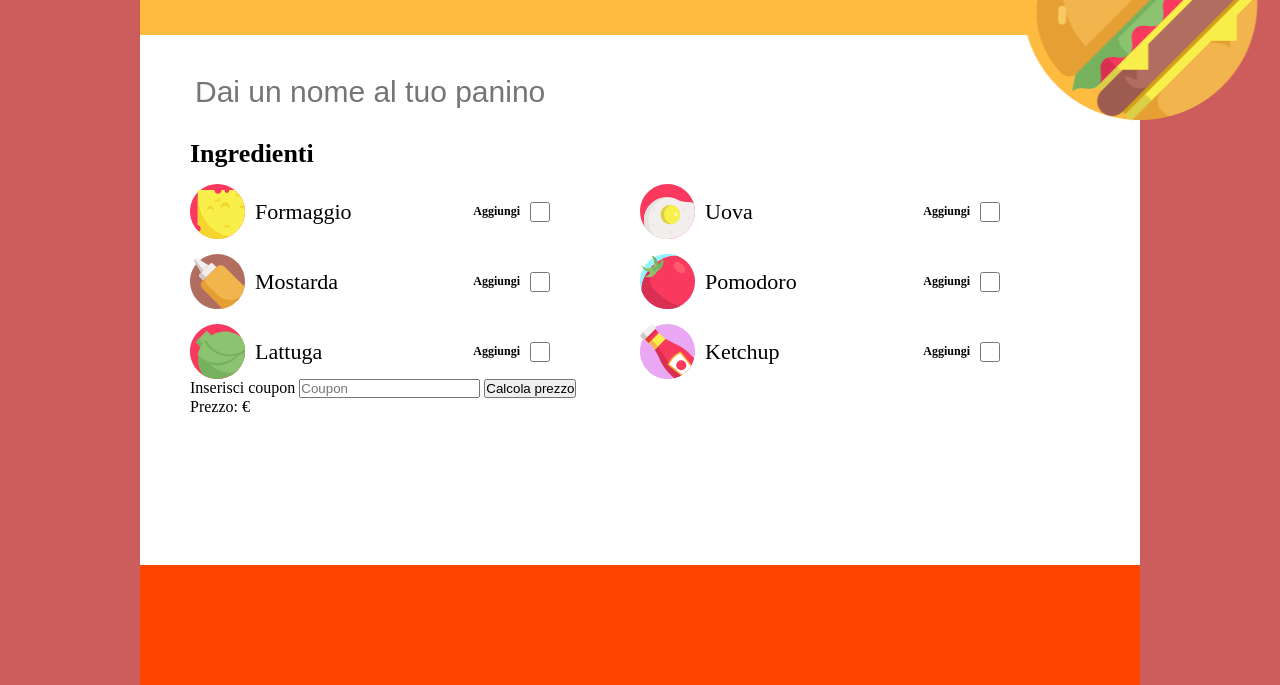
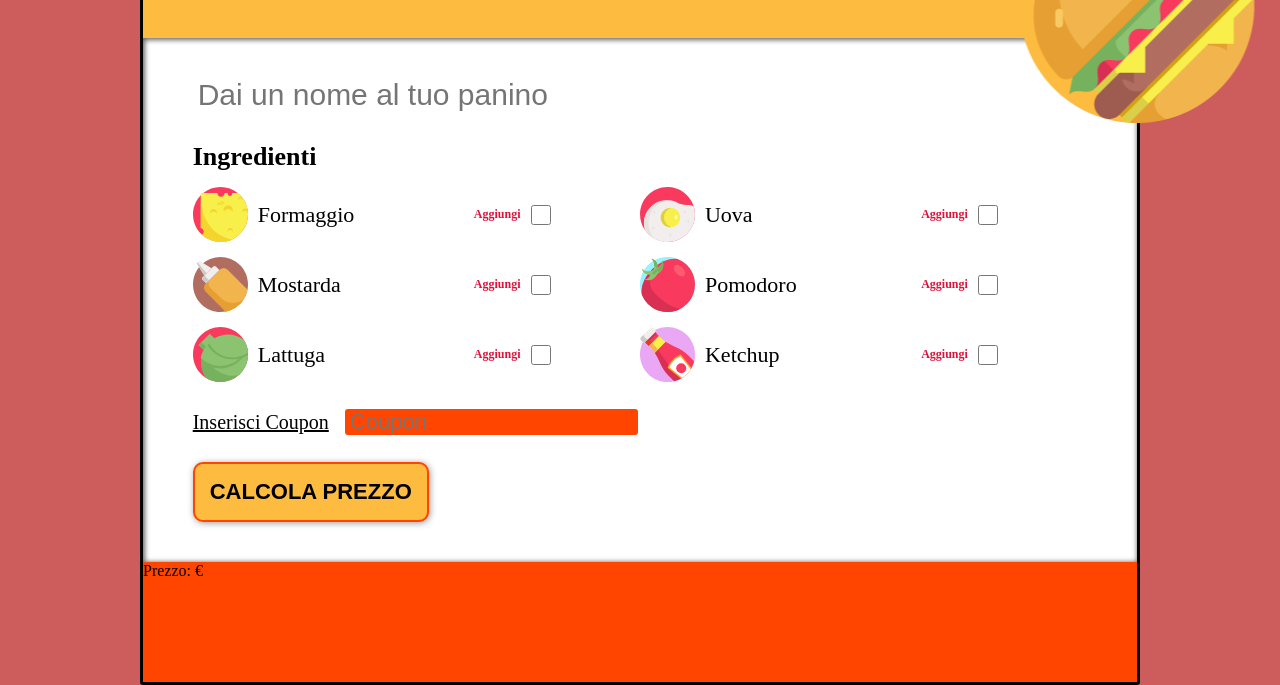
Before and after one commit to zuingo88/js-burger, a plain HTML site: page index.html in a window 1280 px wide. Shown: the part 115-800 px from the top of the page. Drawn offline with nearby package versions, Linux system fonts and the light colour scheme.

Commit message:
upgrade css

```diff
--- a/css/main.css
+++ b/css/main.css
@@ -18,13 +18,15 @@ body {
 }
 
 .total_container {
+    flex-direction: column;
+    justify-content: space-between;
+
     height: 100%;
     width: 80%;
     max-width: 1000px;
     margin: auto;
-
-    flex-direction: column;
-    justify-content: space-between;
+    border: solid 3px black;
+    border-radius: 3px;
 }
 
 .container {
@@ -65,6 +67,9 @@ main {
     flex-grow: 1;
     background-color: white;
     overflow: auto;
+    -webkit-box-shadow: inset 1px 1px 5px 1px rgba(50, 50, 50, 0.75);
+    -moz-box-shadow:    inset 1px 1px 5px 1px rgba(50, 50, 50, 0.75);
+    box-shadow:         inset 1px 1px 5px 1px rgba(50, 50, 50, 0.75);
 }
 
 /* your_name */
@@ -116,6 +121,7 @@ main {
 
 .lista_ingredienti li span {
     margin-right: 10px;
+    color: crimson;
     font-size: 12px;
     font-weight: bold;
 }
@@ -123,6 +129,62 @@ main {
 .lista_ingredienti li input {
     width: 20px;
     height: 20px;
+
+}
+
+.lista_ingredienti li input[type="checkbox"] {
+    border: solid 1px black;
+    border-radius: 3px;
+    background-color: crimson;
+}
+
+/* discount */
+.discount {
+    margin-top: 25px;
+}
+
+.discount label {
+    font-size: 20px;
+    text-decoration: underline;
+}
+
+.discount input {
+    font-size: 22px;
+    color: white;
+    background-color: orangered;
+    border: solid 2px white;
+    border-radius: 5px;
+    margin-left: 10px;
+    padding-left: 5px;
+}
+
+.discount input:focus {
+    border: solid 2px black;
+}
+
+/* calcola */
+.calcola button {
+    margin-top: 25px;
+    margin-bottom: 25px;
+    padding: 15px;
+    font-size: 22px;
+    font-weight: bold;
+    text-transform: uppercase;
+    background-color: #fdbb40;
+    border: solid 2px orangered;
+    border-radius: 10px;
+    webkit-box-shadow: 1px 1px 6px 0px rgba(50, 50, 50, 0.50);
+    -moz-box-shadow: 1px 1px 6px 0px rgba(50, 50, 50, 0.50);
+    box-shadow: 1px 1px 6px 0px rgba(50, 50, 50, 0.50);
+    transition: 0.5s;
+    cursor: pointer;
+}
+
+.calcola button:hover {
+    text-decoration: underline;
+    color: white;
+    background-color: orangered;
+    border: solid 2px black;
 }
 
 /* YOUR_PRICE */
--- a/index.html
+++ b/index.html
@@ -6,6 +6,7 @@
     <meta name="viewport" content="width=device-width, initial-scale=1.0">
     <title>panino</title>
     <link rel="stylesheet" href="css/main.css">
+    <link rel="stylesheet" href="https://cdnjs.cloudflare.com/ajax/libs/animate.css/4.1.1/animate.min.css" />
 </head>
 <body>
 
@@ -20,7 +21,7 @@
                 <!-- container -->
                 <div class="container">
 
-                    <h1>Crea il tuo burger!</h1>
+                    <h1 class="animate__animated animate__bounce">Crea il tuo burger!</h1>
                     <img src="img/burger.png" alt="">
 
                 </div> <!-- container -->
@@ -32,12 +33,14 @@
                 <!-- container -->
                 <div class="container">
 
+                    <!-- your_name -->
                     <div class="your_name">
 
                         <input id="burger-name" type="text" placeholder="Dai un nome al tuo panino">
 
                     </div>
 
+                    <!-- lista_ingredienti -->
                     <div class="lista_ingredienti">
 
                         <h3>Ingredienti</h3>
@@ -81,23 +84,29 @@
                             </li>
                         </ul>
 
+                    </div> <!-- lista_ingredienti -->
+
+                    <div class="discount">
+
+                        <label for="coupon">Inserisci Coupon</label>
+                        <input id="coupon" type="text" placeholder="Coupon">
+
+                    </div>
+
+                    <div class="calcola">
+
+                        <button id="calculate">Calcola prezzo</button>
+
                     </div>
 
 
 
 
-                    <label for="coupon">Inserisci coupon</label>
-                    <input id="coupon" type="text" placeholder="Coupon">
 
-                    <button id="calculate">Calcola prezzo</button>
 
-                    <div>
 
-                        <span>Prezzo: </span>
-                        <span id="price"></span>
-                        <span> €</span>
 
-                    </div>
+
 
                 </div> <!-- container -->
 
@@ -105,6 +114,13 @@
 
             <div class="your_price">
 
+                <div>
+
+                    <span>Prezzo: </span>
+                    <span id="price"></span>
+                    <span> €</span>
+
+                </div>
 
             </div>
 
--- a/js/script.js
+++ b/js/script.js
@@ -11,7 +11,7 @@ for (var i = 0; i < lis.length; i++) {
         //seleziona e deseleziona al click
         var clickedLi = this; //elemento stesso selezionato
         var clickedLiChildrens = clickedLi.children; //figli di li
-        var clickedCheckbox = clickedLiChildrens[3]; //selezione figlio li (input)
+        var clickedCheckbox = clickedLiChildrens[4]; //selezione figlio li (input)
 
         clickedCheckbox.checked = !clickedCheckbox.checked; //deseleziono l'input selezionato
     });
```
